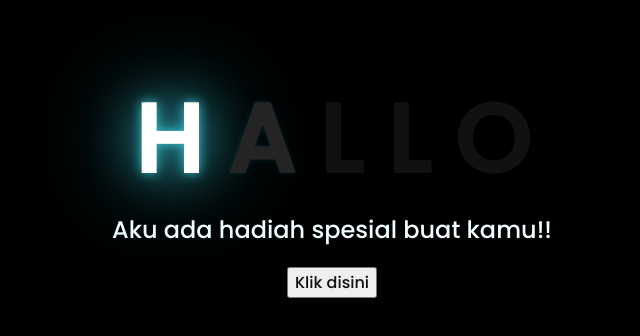
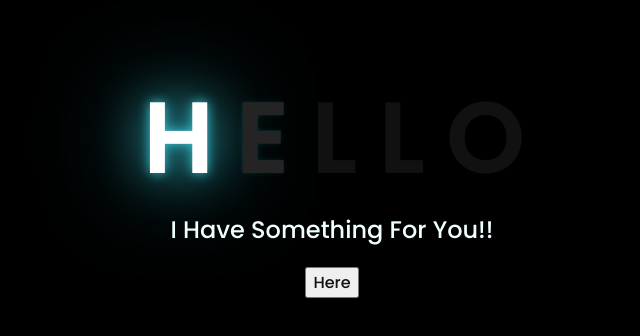
Before and after one commit to IvanAkbarAlfahrezi/IvanAkbarAlfahrezi.github.io, a plain HTML site: page index.html in a window 1280 px wide. Shown: the part 226-562 px from the top of the page, without its empty margins (316-956 px from the left). Drawn offline with Linux system fonts and the light colour scheme.

Commit message:
Update index.html

```diff
--- a/index.html
+++ b/index.html
@@ -12,17 +12,17 @@
     <div class="greetings">
     <!-- silahkan menambah kata sesuai keinginan dengan <span>text...</span -->
         <span>H</span>
-        <span>A</span>
+        <span>E</span>
         <span>L</span>
         <span>L</span>
         <span>O</span>
     </div>
     <div class="description">
-        <span>Aku ada hadiah spesial buat kamu!!</span>
+        <span>I Have Something For You!!</span>
     </div>
     <div class="button">
         <button>
-            <a href="flower.html">Klik disini</a>
+            <a href="flower.html">Here</a>
         </button>
 
     </div>
```
